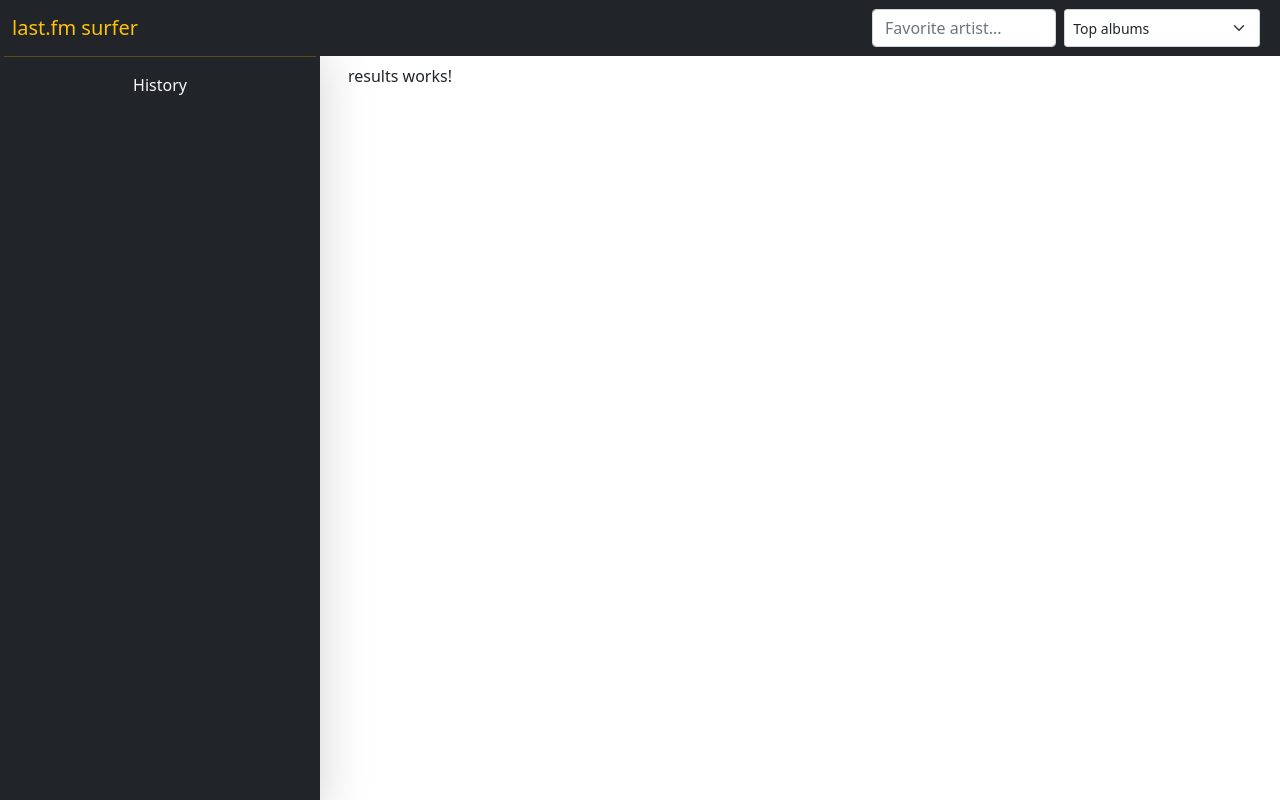
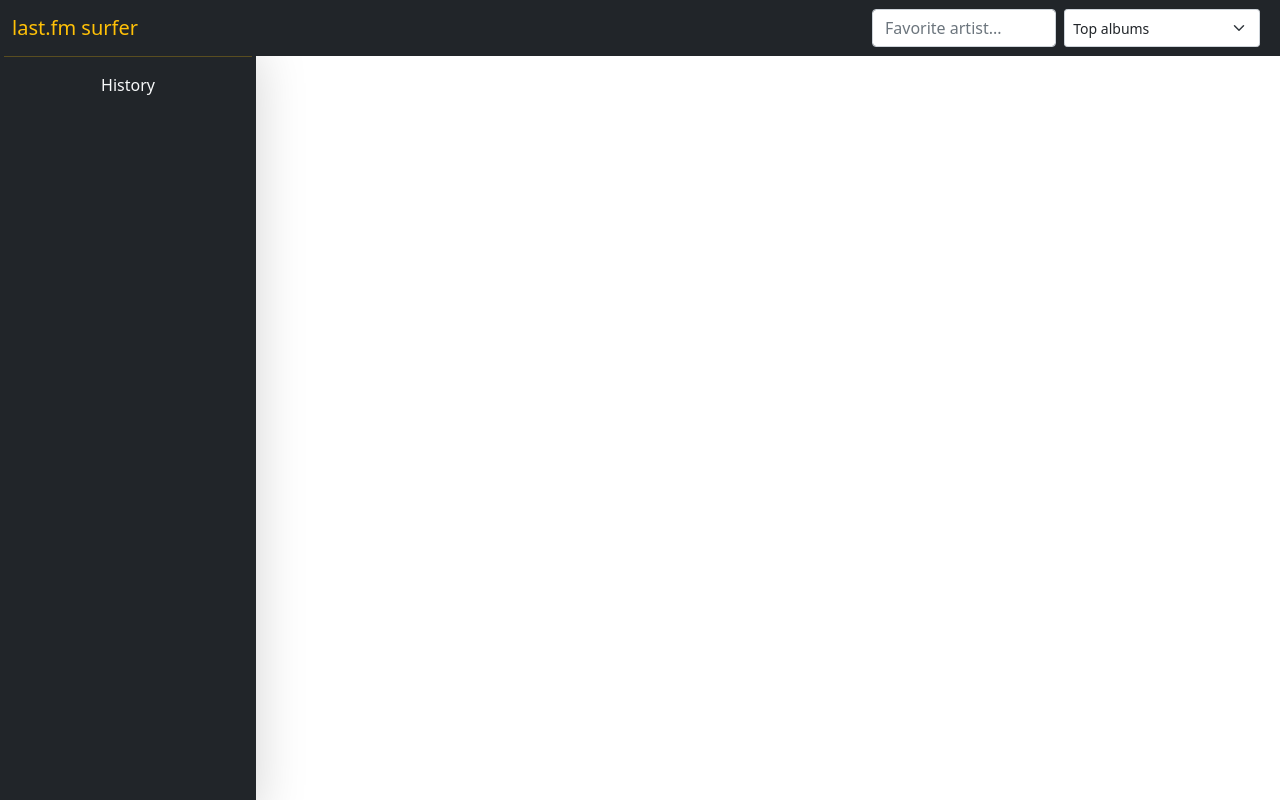
Before and after one commit to starkiller17/last.fm-surfer, an Angular app: page / in a window 1280 px wide. Built offline with nearby package versions, Linux system fonts and the light colour scheme.

Commit message:
last.fm surfer update: components styles and sidebar fixed

```diff
--- a/src/app/app.component.html
+++ b/src/app/app.component.html
@@ -2,20 +2,21 @@
 
 <div class="d-flex">
   <!-- Start Sidebar -->
-  <div class="bg-dark col-xxl-2 col-xl-3 col-lg-3 col-md-3 p-1 sidebar shadow-lg" id="sidebar">
+  <div class="bg-dark p-1 sidebar shadow-lg position-fixed" id="sidebar">
     <hr class="text-warning">
     <p class="text-light text-center">History</p>
-    <div class="list-group list-reset">
+    <div class="list-group list-reset text-center d-md-none d-lg-block d-none d-sm-block d-sm-none d-md-block">
       <a
-        href="#" class="mt-1 list-group-item list-group-item-action list-group-item-info"
+        href="#" class="list-group-item list-group-item-action list-group-item-info"
         *ngFor="let elem of history">
-        {{ elem['artist'] }} | {{ elem['method'] }}
+        {{ elem['artist'] | titlecase }} | {{ elem['method'] }}
       </a>
     </div>
 
   </div>
   <!-- End Sidebar -->
+</div>
 
+<div class="d-flex justify-content-center position-relative content">
   <app-artist-page></app-artist-page>
-
 </div>
--- a/src/app/last-fm/results/results.component.html
+++ b/src/app/last-fm/results/results.component.html
@@ -1 +1,5 @@
-<p>results works!</p>
+<ul>
+    <li *ngFor="let top of artistTopResults">
+        {{ top | json }}
+    </li>
+</ul>
--- a/src/styles.css
+++ b/src/styles.css
@@ -2,4 +2,10 @@
 .sidebar {
     margin-top: 36px;
     min-height: calc(100vh - 36px);
+    width: 20%;
 }
+
+.content {
+    margin-left: 20%;
+    z-index: -1;
+}
```
